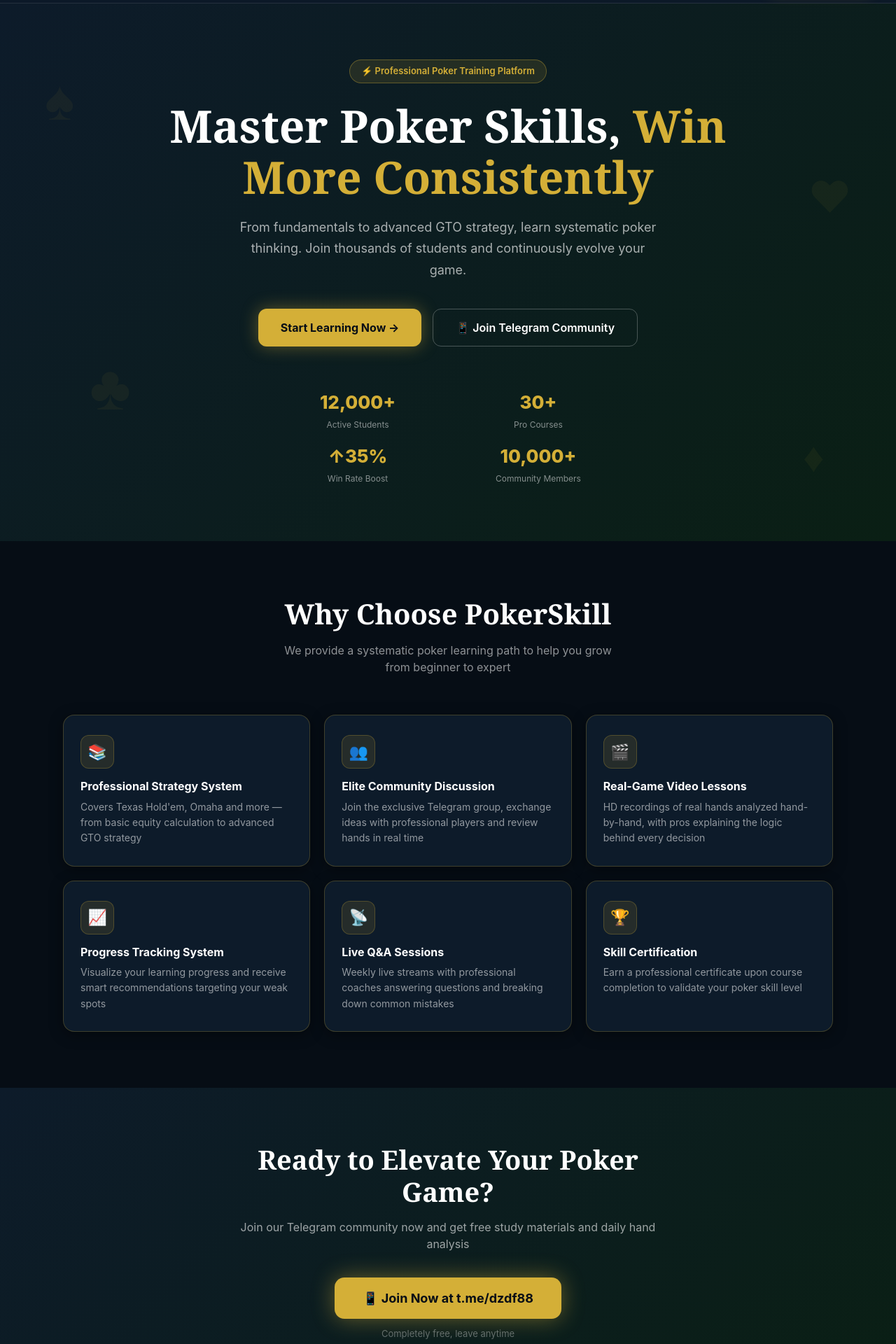
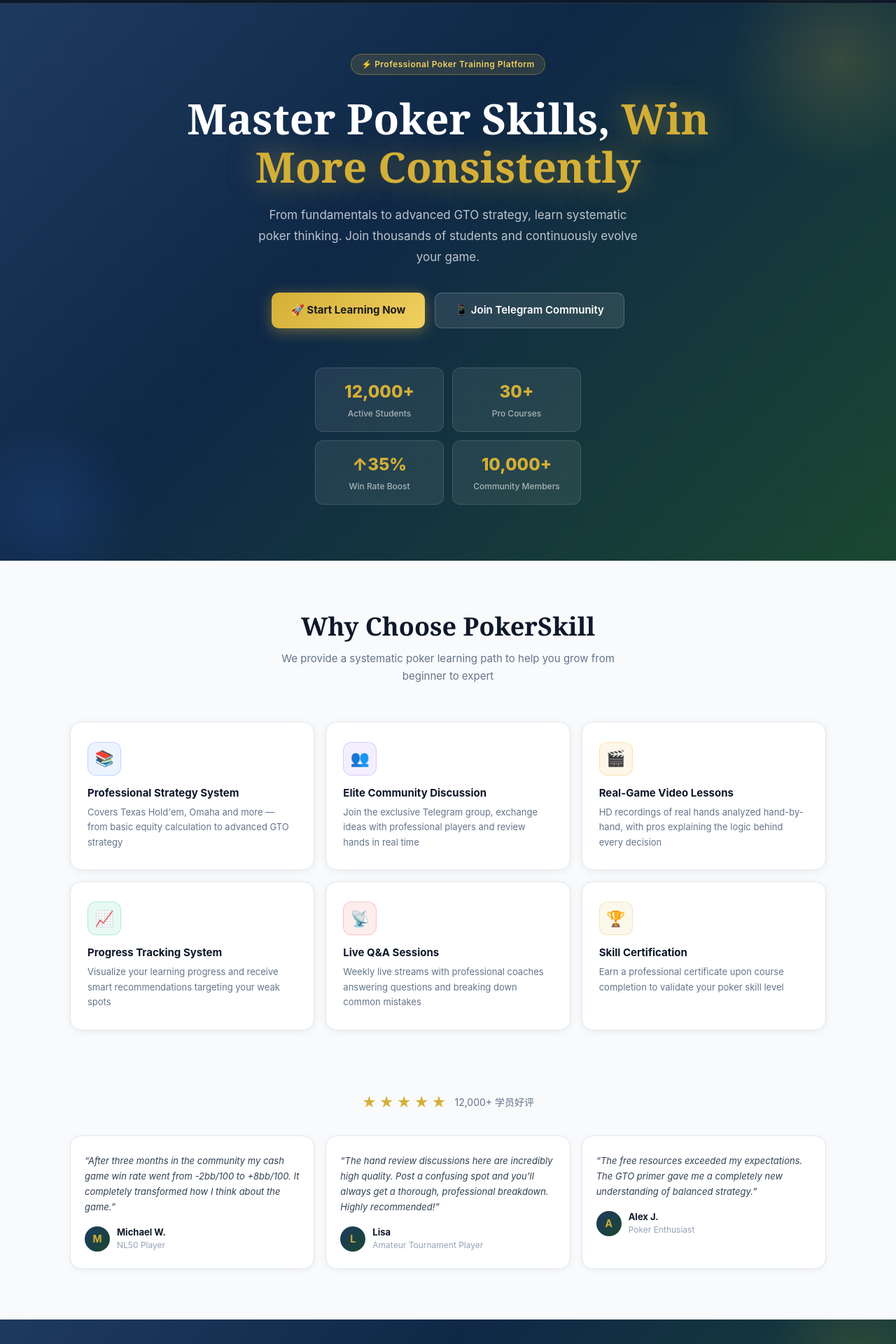
Before and after one commit to KK88100/pokerskill, a Next.js app: page /en in a window 1280 px wide. Shown: the part 60-1980 px from the top of the page at 70% size. Built offline with nearby package versions, Linux system fonts and the light colour scheme.

Commit message:
redesign: 专业深蓝渐变 + 白色卡片风格，彻底重做首页

```diff
--- a/app/[locale]/page.tsx
+++ b/app/[locale]/page.tsx
@@ -3,11 +3,7 @@
 import type { Metadata } from 'next'
 import Link from 'next/link'
 
-export async function generateMetadata({
-  params: { locale },
-}: {
-  params: { locale: string }
-}): Promise<Metadata> {
+export async function generateMetadata({ params: { locale } }: { params: { locale: string } }): Promise<Metadata> {
   const t = await getTranslations({ locale, namespace: 'hero' })
   return {
     title: `PokerSkill.io | ${t('title')} ${t('titleHighlight')}`,
@@ -15,104 +11,85 @@
   }
 }
 
+const features = [
+  { icon: '📚', key: 'strategy' as const, color: '#3b82f6' },
+  { icon: '👥', key: 'community' as const, color: '#8b5cf6' },
+  { icon: '🎬', key: 'video' as const, color: '#f59e0b' },
+  { icon: '📈', key: 'progress' as const, color: '#10b981' },
+  { icon: '📡', key: 'live' as const, color: '#ef4444' },
+  { icon: '🏆', key: 'certificate' as const, color: '#d4af37' },
+]
+
 export default function HomePage({ params: { locale } }: { params: { locale: string } }) {
   const t = useTranslations()
 
-  const features = [
-    { icon: '📚', key: 'strategy' },
-    { icon: '👥', key: 'community' },
-    { icon: '🎬', key: 'video' },
-    { icon: '📈', key: 'progress' },
-    { icon: '📡', key: 'live' },
-    { icon: '🏆', key: 'certificate' },
-  ] as const
+  return (
+    <div style={{ background: '#f8fafc', minHeight: '100vh' }}>
 
-  return (
-    <div style={{ background: '#060d15', minHeight: '100vh' }}>
-      {/* Hero */}
+      {/* ── HERO ─────────────────────────────────────────────────────── */}
       <section style={{
-        background: 'linear-gradient(135deg, #0d1b2a 0%, #0a1f14 100%)',
-        padding: '80px 20px',
-        textAlign: 'center',
+        background: 'linear-gradient(135deg, #1e3a5f 0%, #0f2847 40%, #1a4731 100%)',
+        padding: '72px 20px 80px',
         position: 'relative',
         overflow: 'hidden',
       }}>
-        {/* Decorative suits */}
-        <div style={{ position: 'absolute', top: 0, left: 0, right: 0, bottom: 0, pointerEvents: 'none', overflow: 'hidden' }}>
-          <span style={{ position: 'absolute', top: '10%', left: '5%', fontSize: 80, color: 'rgba(212,175,55,0.06)', fontWeight: 'bold' }}>♠</span>
-          <span style={{ position: 'absolute', top: '30%', right: '5%', fontSize: 60, color: 'rgba(212,175,55,0.06)', fontWeight: 'bold' }}>♥</span>
-          <span style={{ position: 'absolute', bottom: '20%', left: '10%', fontSize: 90, color: 'rgba(212,175,55,0.06)', fontWeight: 'bold' }}>♣</span>
-          <span style={{ position: 'absolute', bottom: '10%', right: '8%', fontSize: 60, color: 'rgba(212,175,55,0.06)', fontWeight: 'bold' }}>♦</span>
-        </div>
+        {/* Grid texture overlay */}
+        <div style={{
+          position: 'absolute', inset: 0, opacity: 0.04,
+          backgroundImage: 'linear-gradient(rgba(255,255,255,.3) 1px, transparent 1px), linear-gradient(90deg, rgba(255,255,255,.3) 1px, transparent 1px)',
+          backgroundSize: '40px 40px',
+        }} />
+        {/* Glow orbs */}
+        <div style={{ position: 'absolute', top: -80, right: -80, width: 320, height: 320, borderRadius: '50%', background: 'radial-gradient(circle, rgba(212,175,55,0.18) 0%, transparent 70%)', pointerEvents: 'none' }} />
+        <div style={{ position: 'absolute', bottom: -60, left: -60, width: 260, height: 260, borderRadius: '50%', background: 'radial-gradient(circle, rgba(59,130,246,0.15) 0%, transparent 70%)', pointerEvents: 'none' }} />
 
-        <div style={{ position: 'relative', maxWidth: 800, margin: '0 auto' }}>
+        <div style={{ position: 'relative', maxWidth: 780, margin: '0 auto', textAlign: 'center' }}>
           {/* Badge */}
           <div style={{
-            display: 'inline-block',
-            background: 'rgba(212,175,55,0.12)',
-            border: '1px solid rgba(212,175,55,0.35)',
-            color: '#d4af37',
-            fontSize: 13,
-            fontWeight: 600,
-            padding: '6px 16px',
-            borderRadius: 999,
-            marginBottom: 24,
+            display: 'inline-flex', alignItems: 'center', gap: 6,
+            background: 'rgba(212,175,55,0.15)', border: '1px solid rgba(212,175,55,0.4)',
+            color: '#f0d060', fontSize: 12, fontWeight: 600, padding: '5px 14px',
+            borderRadius: 999, marginBottom: 28, letterSpacing: '0.5px',
           }}>
             ⚡ {t('hero.badge')}
           </div>
 
-          {/* Headline */}
           <h1 style={{
-            fontSize: 'clamp(36px, 6vw, 64px)',
-            fontWeight: 800,
-            color: '#ffffff',
-            lineHeight: 1.15,
-            marginBottom: 20,
-            fontFamily: 'Georgia, serif',
+            fontSize: 'clamp(34px, 7vw, 60px)', fontWeight: 800, color: '#fff',
+            lineHeight: 1.15, marginBottom: 20, fontFamily: 'Georgia, serif',
           }}>
             {t('hero.title')}{' '}
-            <span style={{ color: '#d4af37' }}>{t('hero.titleHighlight')}</span>
+            <span style={{
+              color: '#d4af37',
+              textShadow: '0 0 40px rgba(212,175,55,0.5)',
+            }}>
+              {t('hero.titleHighlight')}
+            </span>
           </h1>
 
-          {/* Subtitle */}
-          <p style={{
-            fontSize: 18,
-            color: 'rgba(255,255,255,0.65)',
-            maxWidth: 600,
-            margin: '0 auto 40px',
-            lineHeight: 1.7,
-          }}>
+          <p style={{ fontSize: 17, color: 'rgba(255,255,255,0.72)', maxWidth: 560, margin: '0 auto 36px', lineHeight: 1.75 }}>
             {t('hero.subtitle')}
           </p>
 
           {/* CTAs */}
-          <div style={{ display: 'flex', flexWrap: 'wrap', gap: 16, justifyContent: 'center', marginBottom: 60 }}>
+          <div style={{ display: 'flex', flexWrap: 'wrap', gap: 14, justifyContent: 'center', marginBottom: 56 }}>
             <Link href={`/${locale}/courses`} style={{
-              display: 'inline-flex',
-              alignItems: 'center',
-              gap: 8,
-              background: '#d4af37',
-              color: '#060d15',
-              fontWeight: 700,
-              fontSize: 16,
-              padding: '14px 32px',
-              borderRadius: 12,
-              boxShadow: '0 0 24px rgba(212,175,55,0.4)',
+              display: 'inline-flex', alignItems: 'center', gap: 8,
+              background: 'linear-gradient(135deg, #d4af37, #f0d060)',
+              color: '#1a1a1a', fontWeight: 700, fontSize: 15,
+              padding: '13px 28px', borderRadius: 10,
+              boxShadow: '0 4px 20px rgba(212,175,55,0.45)',
               textDecoration: 'none',
             }}>
-              {t('hero.cta')} →
+              🚀 {t('hero.cta')}
             </Link>
             <a href="https://t.me/dzdf88" target="_blank" rel="noopener noreferrer" style={{
-              display: 'inline-flex',
-              alignItems: 'center',
-              gap: 8,
-              background: 'transparent',
-              color: '#ffffff',
-              fontWeight: 600,
-              fontSize: 16,
-              padding: '14px 32px',
-              borderRadius: 12,
-              border: '1px solid rgba(255,255,255,0.25)',
+              display: 'inline-flex', alignItems: 'center', gap: 8,
+              background: 'rgba(255,255,255,0.1)',
+              backdropFilter: 'blur(10px)',
+              color: '#fff', fontWeight: 600, fontSize: 15,
+              padding: '13px 28px', borderRadius: 10,
+              border: '1px solid rgba(255,255,255,0.2)',
               textDecoration: 'none',
             }}>
               📱 {t('hero.ctaSecondary')}
@@ -120,60 +97,67 @@
           </div>
 
           {/* Stats */}
-          <div style={{ display: 'grid', gridTemplateColumns: 'repeat(2, 1fr)', gap: 16, maxWidth: 500, margin: '0 auto' }}>
+          <div style={{
+            display: 'grid', gridTemplateColumns: 'repeat(2, 1fr)', gap: 12,
+            maxWidth: 380, margin: '0 auto',
+          }}>
             {[
               { value: '12,000+', label: t('hero.stats.students') },
               { value: '30+', label: t('hero.stats.courses') },
               { value: '↑35%', label: t('hero.stats.winRate') },
               { value: '10,000+', label: t('hero.stats.community') },
             ].map((s) => (
-              <div key={s.label} style={{ textAlign: 'center' }}>
-                <div style={{ fontSize: 26, fontWeight: 800, color: '#d4af37', marginBottom: 4 }}>{s.value}</div>
-                <div style={{ fontSize: 12, color: 'rgba(255,255,255,0.5)' }}>{s.label}</div>
+              <div key={s.label} style={{
+                background: 'rgba(255,255,255,0.08)',
+                border: '1px solid rgba(255,255,255,0.12)',
+                borderRadius: 12, padding: '16px 12px', textAlign: 'center',
+              }}>
+                <div style={{ fontSize: 24, fontWeight: 800, color: '#d4af37', marginBottom: 4 }}>{s.value}</div>
+                <div style={{ fontSize: 12, color: 'rgba(255,255,255,0.6)', fontWeight: 500 }}>{s.label}</div>
               </div>
             ))}
           </div>
         </div>
       </section>
 
-      {/* Features */}
-      <section style={{ padding: '80px 20px', background: '#060d15' }}>
-        <div style={{ maxWidth: 1100, margin: '0 auto' }}>
-          <div style={{ textAlign: 'center', marginBottom: 56 }}>
-            <h2 style={{ fontSize: 'clamp(28px, 4vw, 40px)', fontWeight: 800, color: '#ffffff', marginBottom: 16, fontFamily: 'Georgia, serif' }}>
+      {/* ── FEATURES ─────────────────────────────────────────────────── */}
+      <section style={{ padding: '72px 20px', background: '#f8fafc' }}>
+        <div style={{ maxWidth: 1080, margin: '0 auto' }}>
+          <div style={{ textAlign: 'center', marginBottom: 52 }}>
+            <h2 style={{
+              fontSize: 'clamp(26px, 4vw, 36px)', fontWeight: 800,
+              color: '#0f172a', marginBottom: 12, fontFamily: 'Georgia, serif',
+            }}>
               {t('features.title')}
             </h2>
-            <p style={{ color: 'rgba(255,255,255,0.55)', fontSize: 16, maxWidth: 500, margin: '0 auto' }}>
+            <p style={{ color: '#64748b', fontSize: 15, maxWidth: 480, margin: '0 auto', lineHeight: 1.7 }}>
               {t('features.subtitle')}
             </p>
           </div>
 
-          <div style={{ display: 'grid', gridTemplateColumns: 'repeat(auto-fit, minmax(300px, 1fr))', gap: 20 }}>
-            {features.map(({ icon, key }) => (
+          <div style={{ display: 'grid', gridTemplateColumns: 'repeat(auto-fit, minmax(300px, 1fr))', gap: 16 }}>
+            {features.map(({ icon, key, color }) => (
               <div key={key} style={{
-                background: '#0d1b2a',
-                border: '1px solid rgba(212,175,55,0.25)',
-                borderRadius: 16,
-                padding: '28px 24px',
-                boxShadow: '0 4px 20px rgba(0,0,0,0.4)',
+                background: '#fff',
+                border: '1px solid #e2e8f0',
+                borderRadius: 16, padding: '28px 24px',
+                boxShadow: '0 2px 12px rgba(0,0,0,0.06)',
+                transition: 'all 0.2s',
               }}>
                 <div style={{
                   width: 48, height: 48,
-                  background: 'rgba(212,175,55,0.12)',
-                  border: '1px solid rgba(212,175,55,0.25)',
+                  background: `${color}18`,
+                  border: `1px solid ${color}40`,
                   borderRadius: 12,
-                  display: 'flex',
-                  alignItems: 'center',
-                  justifyContent: 'center',
-                  fontSize: 22,
-                  marginBottom: 16,
+                  display: 'flex', alignItems: 'center', justifyContent: 'center',
+                  fontSize: 22, marginBottom: 16,
                 }}>
                   {icon}
                 </div>
-                <h3 style={{ fontWeight: 700, color: '#ffffff', fontSize: 16, marginBottom: 8 }}>
+                <h3 style={{ fontWeight: 700, color: '#0f172a', fontSize: 15, marginBottom: 8 }}>
                   {t(`features.items.${key}.title`)}
                 </h3>
-                <p style={{ color: 'rgba(255,255,255,0.55)', fontSize: 14, lineHeight: 1.6 }}>
+                <p style={{ color: '#64748b', fontSize: 13, lineHeight: 1.65 }}>
                   {t(`features.items.${key}.desc`)}
                 </p>
               </div>
@@ -182,37 +166,80 @@
         </div>
       </section>
 
-      {/* CTA Section */}
+      {/* ── SOCIAL PROOF ─────────────────────────────────────────────── */}
+      <section style={{ padding: '16px 20px 72px', background: '#f8fafc' }}>
+        <div style={{ maxWidth: 1080, margin: '0 auto' }}>
+          <div style={{ display: 'flex', gap: 4, flexWrap: 'wrap', justifyContent: 'center', marginBottom: 32 }}>
+            {'★★★★★'.split('').map((s, i) => (
+              <span key={i} style={{ color: '#d4af37', fontSize: 20 }}>{s}</span>
+            ))}
+            <span style={{ marginLeft: 8, color: '#64748b', fontSize: 14, alignSelf: 'center' }}>12,000+ 学员好评</span>
+          </div>
+          <div style={{ display: 'grid', gridTemplateColumns: 'repeat(auto-fit, minmax(260px, 1fr))', gap: 16 }}>
+            {[
+              { text: t('join.testimonials.t1.text'), author: t('join.testimonials.t1.author'), role: t('join.testimonials.t1.role') },
+              { text: t('join.testimonials.t2.text'), author: t('join.testimonials.t2.author'), role: t('join.testimonials.t2.role') },
+              { text: t('join.testimonials.t3.text'), author: t('join.testimonials.t3.author'), role: t('join.testimonials.t3.role') },
+            ].map((r) => (
+              <div key={r.author} style={{
+                background: '#fff', border: '1px solid #e2e8f0', borderRadius: 16,
+                padding: '24px 20px', boxShadow: '0 2px 8px rgba(0,0,0,0.05)',
+              }}>
+                <p style={{ color: '#334155', fontSize: 13, lineHeight: 1.7, marginBottom: 16, fontStyle: 'italic' }}>
+                  &ldquo;{r.text}&rdquo;
+                </p>
+                <div style={{ display: 'flex', alignItems: 'center', gap: 10 }}>
+                  <div style={{
+                    width: 36, height: 36, borderRadius: '50%',
+                    background: 'linear-gradient(135deg, #1e3a5f, #1a4731)',
+                    display: 'flex', alignItems: 'center', justifyContent: 'center',
+                    color: '#d4af37', fontWeight: 700, fontSize: 14,
+                  }}>
+                    {r.author[0]}
+                  </div>
+                  <div>
+                    <div style={{ fontWeight: 700, color: '#0f172a', fontSize: 13 }}>{r.author}</div>
+                    <div style={{ color: '#94a3b8', fontSize: 12 }}>{r.role}</div>
+                  </div>
+                </div>
+              </div>
+            ))}
+          </div>
+        </div>
+      </section>
+
+      {/* ── CTA BANNER ───────────────────────────────────────────────── */}
       <section style={{
-        background: 'linear-gradient(135deg, #0d1b2a 0%, #0a1f14 100%)',
-        padding: '80px 20px',
+        background: 'linear-gradient(135deg, #1e3a5f 0%, #0f2847 40%, #1a4731 100%)',
+        padding: '72px 20px',
         textAlign: 'center',
+        position: 'relative', overflow: 'hidden',
       }}>
-        <div style={{ maxWidth: 600, margin: '0 auto' }}>
-          <h2 style={{ fontSize: 'clamp(26px, 4vw, 38px)', fontWeight: 800, color: '#ffffff', marginBottom: 16, fontFamily: 'Georgia, serif' }}>
+        <div style={{ position: 'absolute', top: -60, right: -60, width: 240, height: 240, borderRadius: '50%', background: 'radial-gradient(circle, rgba(212,175,55,0.15) 0%, transparent 70%)', pointerEvents: 'none' }} />
+        <div style={{ position: 'relative', maxWidth: 560, margin: '0 auto' }}>
+          <h2 style={{
+            fontSize: 'clamp(24px, 4vw, 36px)', fontWeight: 800, color: '#fff',
+            marginBottom: 14, fontFamily: 'Georgia, serif',
+          }}>
             {t('cta.title')}
           </h2>
-          <p style={{ color: 'rgba(255,255,255,0.6)', fontSize: 16, marginBottom: 36 }}>
+          <p style={{ color: 'rgba(255,255,255,0.65)', fontSize: 15, marginBottom: 36, lineHeight: 1.7 }}>
             {t('cta.subtitle')}
           </p>
           <a href="https://t.me/dzdf88" target="_blank" rel="noopener noreferrer" style={{
-            display: 'inline-flex',
-            alignItems: 'center',
-            gap: 10,
-            background: '#d4af37',
-            color: '#060d15',
-            fontWeight: 700,
-            fontSize: 18,
-            padding: '16px 40px',
-            borderRadius: 14,
-            boxShadow: '0 0 32px rgba(212,175,55,0.45)',
+            display: 'inline-flex', alignItems: 'center', gap: 10,
+            background: 'linear-gradient(135deg, #d4af37, #f0d060)',
+            color: '#1a1a1a', fontWeight: 700, fontSize: 17,
+            padding: '16px 40px', borderRadius: 14,
+            boxShadow: '0 6px 28px rgba(212,175,55,0.5)',
             textDecoration: 'none',
           }}>
             📱 {t('cta.button')}
           </a>
-          <p style={{ marginTop: 12, fontSize: 13, color: 'rgba(255,255,255,0.35)' }}>{t('cta.note')}</p>
+          <p style={{ marginTop: 12, fontSize: 12, color: 'rgba(255,255,255,0.35)' }}>{t('cta.note')}</p>
         </div>
       </section>
+
     </div>
   )
 }
```
